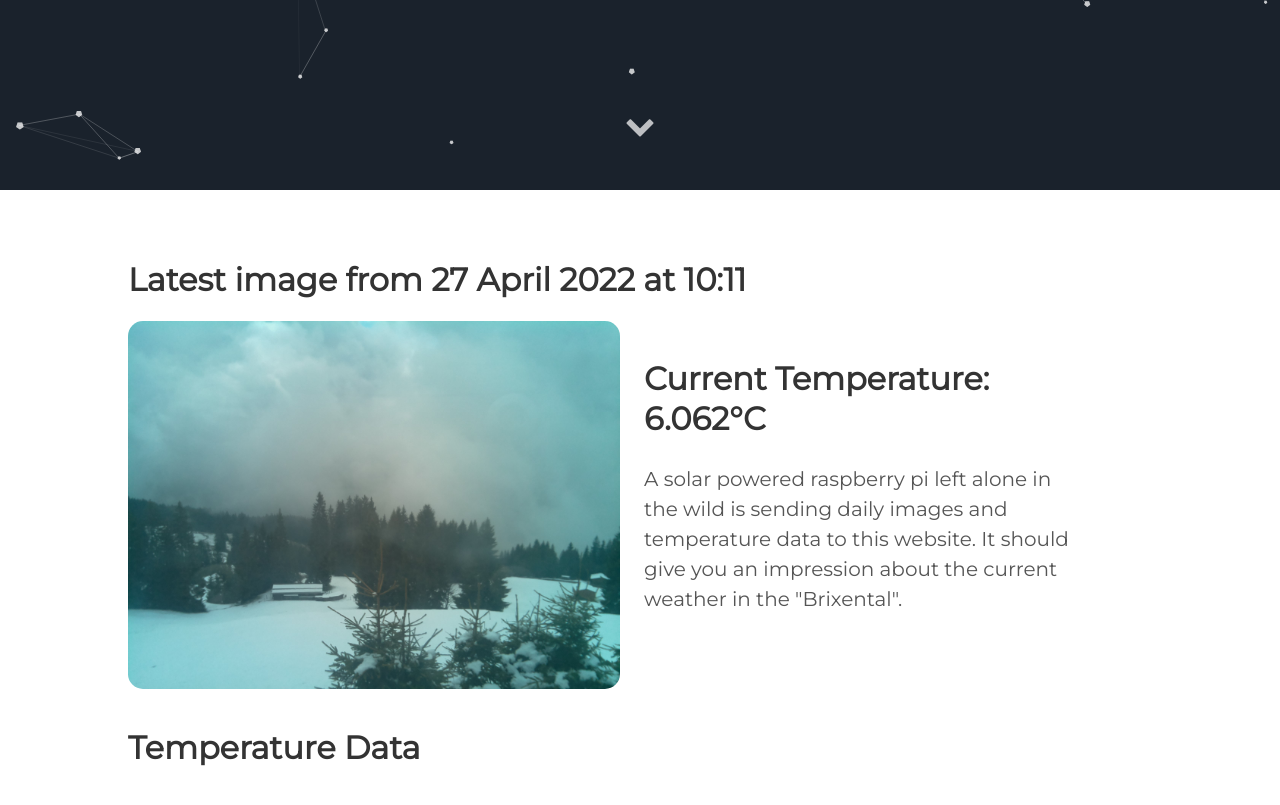
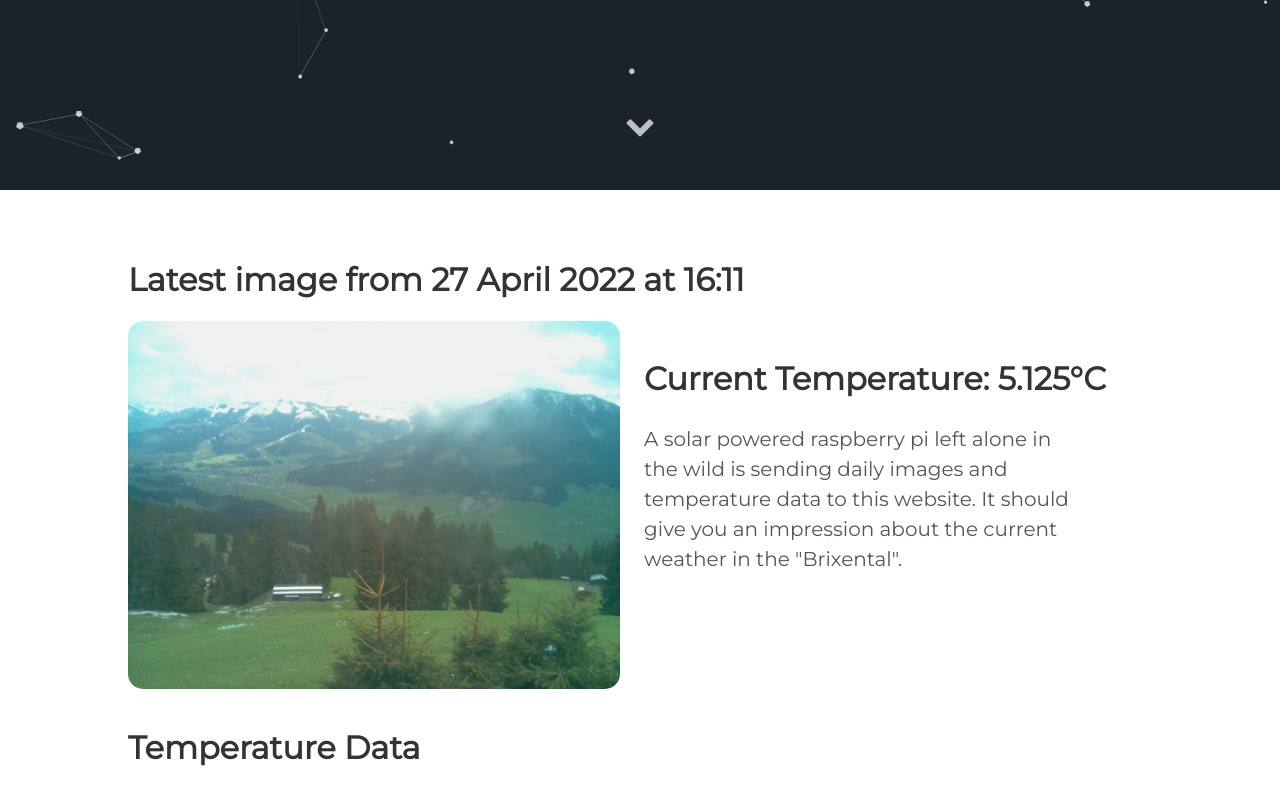
Before and after one commit to vektorious/vektorious.github.io, a Jekyll site: the page built from resources/huette.md, in a window 1280 px wide and 900 px high, scrolled down 710 px. Shown: the top 805 px of the window. Built offline with Jekyll 4.4.1, drawn with Linux system fonts in a browser that asks for light colours.

Commit message:
I'm a bot beep boop

```diff
--- a/resources/huette.md
+++ b/resources/huette.md
@@ -6,13 +6,13 @@ image: '/assets/img/'
 description: 'Live image from the Austrian alps'
 twitter_text: ' '
 ---
-## Latest image from 27 April 2022 at 10:11
+## Latest image from 27 April 2022 at 16:11
 <div class="huette">
   <div class="huette-image">
     <img src="{{ "/assets/img/huette.jpg" | prepend: site.baseurl }}">
   </div>
   <div class="huette-text">
-        <h2>Current Temperature: 6.062°C</h2>
+        <h2>Current Temperature: 5.125°C</h2>
         <p>A solar powered raspberry pi left alone in the wild is sending daily images and temperature data to this website. It should give you an impression about the current weather in the "Brixental".</p>
 
   </div>
```
Also changed, not shown: rpi-script/2022-04-27_160942.txt (renamed from rpi-script/2022-04-27_100943.txt, +5 -5 lines), rpi-script/huette.md (+2 -2 lines), assets/img/huette.jpg, assets/img/temp_plot.png, rpi-script/temp_plot.png, 1 other file.
